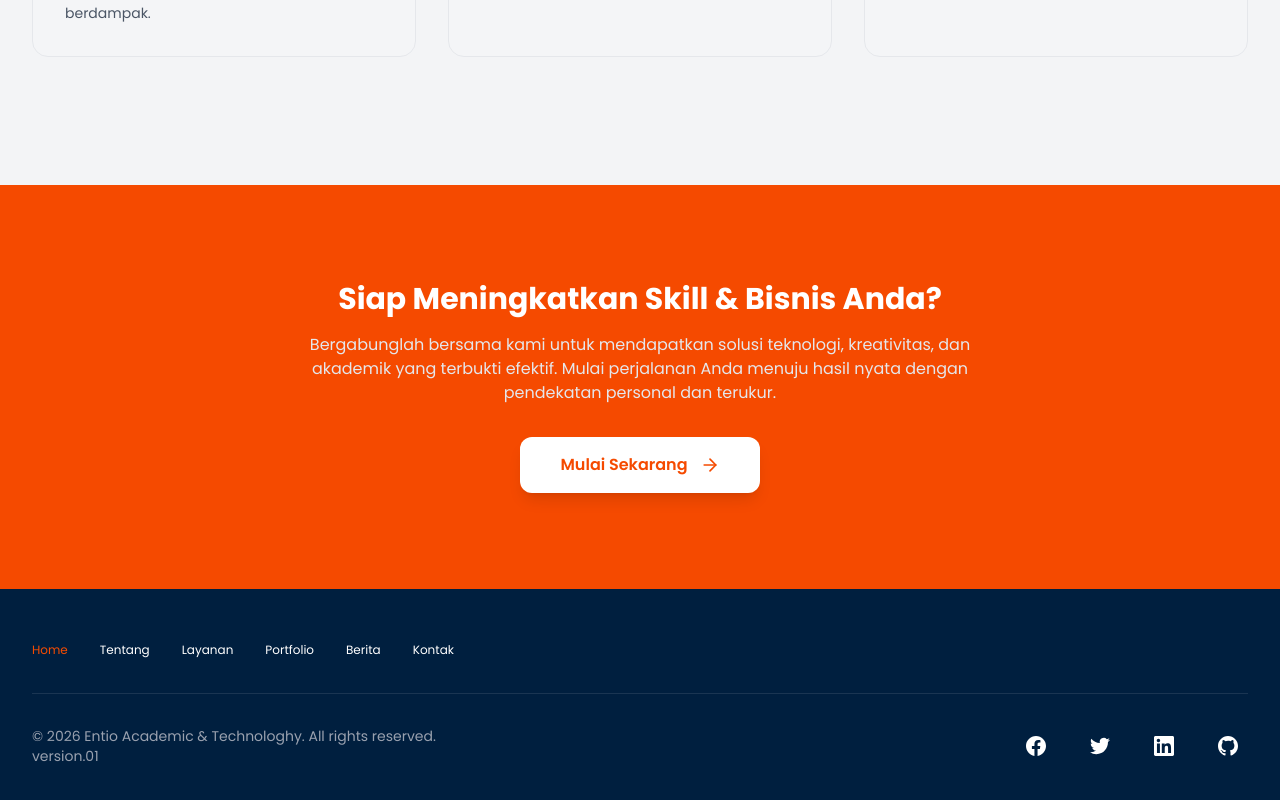
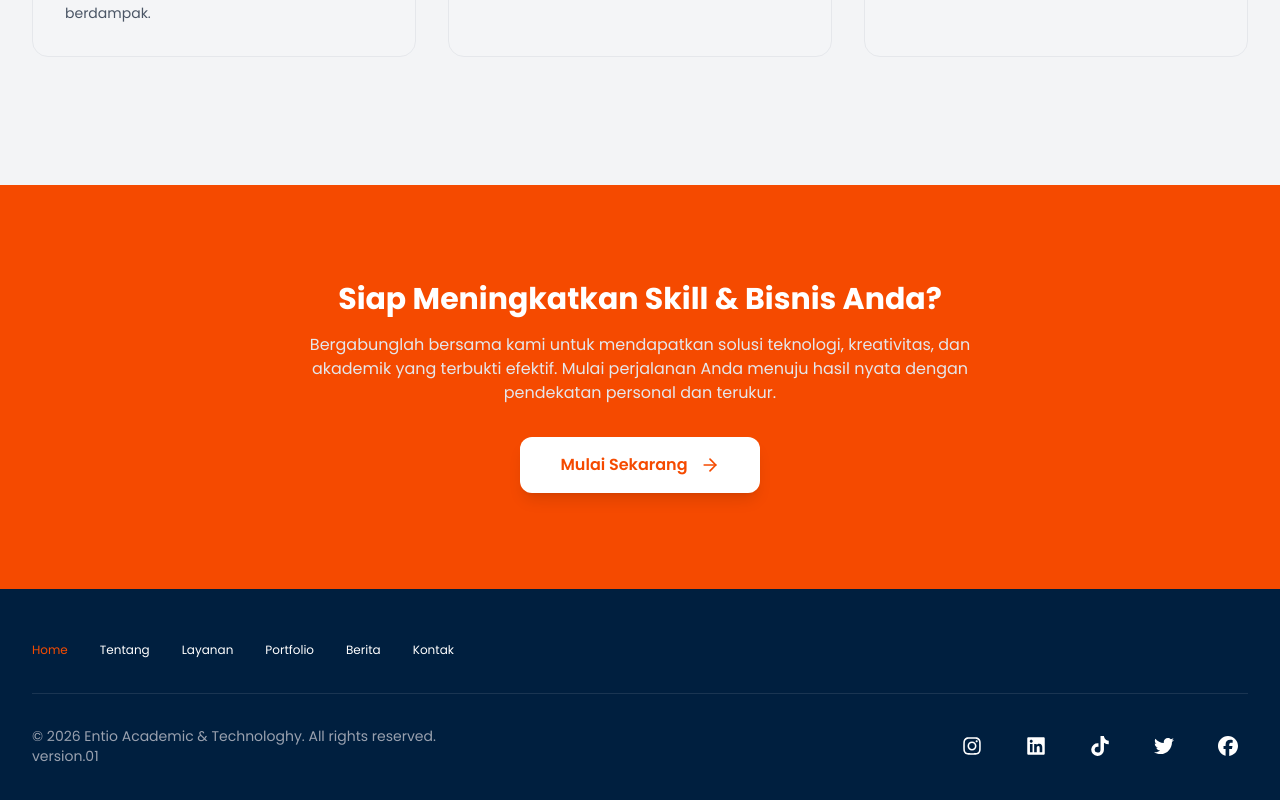
Before and after one commit to arishanzo/webcompany_fe, a Next.js app: page / in a window 1280 px wide. Shown: the part 1819-2619 px from the top of the page. Built offline with nearby package versions, Linux system fonts and the light colour scheme.

Commit message:
Enhance Contact and Services components with improved layout, translations, and social media integration; update InfoItem to accept React nodes for icons; add new services and features to servicesList; include react-icons for better icon representation.

```diff
--- a/app/(landing)/contact/infoItem.tsx
+++ b/app/(landing)/contact/infoItem.tsx
@@ -1,7 +1,7 @@
 
 
 type InfoItemProps = {
-  icon: string;   // tipe untuk icon dari lucide-react
+  icon: React.ReactNode;   // tipe untuk icon dari lucide-react
   title: string;
   value: string;
 };
--- a/app/components/layouts/footer.tsx
+++ b/app/components/layouts/footer.tsx
@@ -4,6 +4,7 @@ import Link from 'next/link';
 import { usePathname } from 'next/navigation';
 import { useState } from 'react';
 import { useLanguage } from '../../context/LanguageContext';
+import { FaFacebook, FaInstagram, FaLinkedin, FaTiktok, FaTwitter } from 'react-icons/fa6';
 
 const Footer = () => {
       const pathname = usePathname();
@@ -63,25 +64,20 @@ const Footer = () => {
                         © 2026 Entio Academic & Technologhy. <span className='text-gray-400'>All rights reserved.</span><br/> version.01
                     </p>
                     <div className="flex gap-6 text-sm">
-                         <Link href="#" className="w-10 h-10  hover:bg-white/20  flex items-center justify-center transition-all hover:scale-110">
-                                <svg className="w-5 h-5" fill="currentColor" viewBox="0 0 24 24">
-                                    <path d="M24 12.073c0-6.627-5.373-12-12-12s-12 5.373-12 12c0 5.99 4.388 10.954 10.125 11.854v-8.385H7.078v-3.47h3.047V9.43c0-3.007 1.792-4.669 4.533-4.669 1.312 0 2.686.235 2.686.235v2.953H15.83c-1.491 0-1.956.925-1.956 1.874v2.25h3.328l-.532 3.47h-2.796v8.385C19.612 23.027 24 18.062 24 12.073z"/>
-                                </svg>
+                         <Link href="https://www.instagram.com/eintio.id?igsh=NWQxZDVkZnF2bnRu" className="w-10 h-10  hover:bg-white/20  flex items-center justify-center transition-all hover:scale-110">
+                               <FaInstagram className='h-5 w-5'/>
                             </Link>
-                            <Link href="#" className="w-10 h-10  hover:bg-white/20  flex items-center justify-center transition-all hover:scale-110">
-                                <svg className="w-5 h-5" fill="currentColor" viewBox="0 0 24 24">
-                                    <path d="M23.953 4.57a10 10 0 01-2.825.775 4.958 4.958 0 002.163-2.723c-.951.555-2.005.959-3.127 1.184a4.92 4.92 0 00-8.384 4.482C7.69 8.095 4.067 6.13 1.64 3.162a4.822 4.822 0 00-.666 2.475c0 1.71.87 3.213 2.188 4.096a4.904 4.904 0 01-2.228-.616v.06a4.923 4.923 0 003.946 4.827 4.996 4.996 0 01-2.212.085 4.936 4.936 0 004.604 3.417 9.867 9.867 0 01-6.102 2.105c-.39 0-.779-.023-1.17-.067a13.995 13.995 0 007.557 2.209c9.053 0 13.998-7.496 13.998-13.985 0-.21 0-.42-.015-.63A9.935 9.935 0 0024 4.59z"/>
-                                </svg>
+                            <Link href="https://www.linkedin.com/in/pt-eintio-id-533224391" className="w-10 h-10  hover:bg-white/20  flex items-center justify-center transition-all hover:scale-110">
+                                <FaLinkedin className='h-5 w-5' />
                             </Link>
-                            <Link href="#" className="w-10 h-10 hover:bg-white/20  flex items-center justify-center transition-all hover:scale-110">
-                                <svg className="w-5 h-5" fill="currentColor" viewBox="0 0 24 24">
-                                    <path d="M20.447 20.452h-3.554v-5.569c0-1.328-.027-3.037-1.852-3.037-1.853 0-2.136 1.445-2.136 2.939v5.667H9.351V9h3.414v1.561h.046c.477-.9 1.637-1.85 3.37-1.85 3.601 0 4.267 2.37 4.267 5.455v6.286zM5.337 7.433c-1.144 0-2.063-.926-2.063-2.065 0-1.138.92-2.063 2.063-2.063 1.14 0 2.064.925 2.064 2.063 0 1.139-.925 2.065-2.064 2.065zm1.782 13.019H3.555V9h3.564v11.452zM22.225 0H1.771C.792 0 0 .774 0 1.729v20.542C0 23.227.792 24 1.771 24h20.451C23.2 24 24 23.227 24 22.271V1.729C24 .774 23.2 0 22.222 0h.003z"/>
-                                </svg>
+                            <Link href="https://www.tiktok.com/@eintio.edu.tech?_r=1&_t=ZS-92z0zub8ofF" className="w-10 h-10 hover:bg-white/20  flex items-center justify-center transition-all hover:scale-110">
+                               <FaTiktok className='h-5 w-5' />
                             </Link>
-                            <Link href="#" className="w-10 h-10  hover:bg-white/20 flex items-center justify-center transition-all hover:scale-110">
-                                <svg className="w-5 h-5" fill="currentColor" viewBox="0 0 24 24">
-                                    <path d="M12 0C5.374 0 0 5.373 0 12c0 5.302 3.438 9.8 8.207 11.387.599.111.793-.261.793-.577v-2.234c-3.338.726-4.033-1.416-4.033-1.416-.546-1.387-1.333-1.756-1.333-1.756-1.089-.745.083-.729.083-.729 1.205.084 1.839 1.237 1.839 1.237 1.07 1.834 2.807 1.304 3.492.997.107-.775.418-1.305.762-1.604-2.665-.305-5.467-1.334-5.467-5.931 0-1.311.469-2.381 1.236-3.221-.124-.303-.535-1.524.117-3.176 0 0 1.008-.322 3.301 1.23A11.509 11.509 0 0112 5.803c1.02.005 2.047.138 3.006.404 2.291-1.552 3.297-1.23 3.297-1.23.653 1.653.242 2.874.118 3.176.77.84 1.235 1.911 1.235 3.221 0 4.609-2.807 5.624-5.479 5.921.43.372.823 1.102.823 2.222v3.293c0 .319.192.694.801.576C20.566 21.797 24 17.3 24 12c0-6.627-5.373-12-12-12z"/>
-                                </svg>
+                            <Link href="https://x.com/EintioTech" className="w-10 h-10  hover:bg-white/20 flex items-center justify-center transition-all hover:scale-110">
+                               <FaTwitter className='h-5 w-5' />
+                            </Link>
+                             <Link href="https://www.facebook.com/profile.php?id=61583125063405" className="w-10 h-10  hover:bg-white/20 flex items-center justify-center transition-all hover:scale-110">
+                               <FaFacebook className='h-5 w-5' />
                             </Link>
                     </div>
                 </div>
--- a/app/lib/layananCards.ts
+++ b/app/lib/layananCards.ts
@@ -1,33 +1,34 @@
 
 const akademiCards = [
   {
-    type: "image",
-    img: "https://images.unsplash.com/photo-1522202176988-66273c2fd55f?q=80&w=800",
+    icon: "Monitor",
+    bg: "from-blue-600 to-blue-800",
     badge: "POPULER",
-    title: "Bootcamp Full-Stack",
-    desc: "Pelatihan 12 minggu intensif menguasai MERN.",
-    btn: "Daftar Sekarang",
+    title: "Mengajar Teknologi Informasi",
+    desc: "Pengajaran mata kuliah Teknologi Informasi secara profesional dan terstruktur.",
+    btn: "Hubungi Kami",
   },
   {
-    type: "image",
-    img: "https://images.unsplash.com/photo-1518770660439-4636190af475?q=80&w=800",
-    title: "Workshop Spesialis",
-    desc: "Sesi singkat mendalam tentang React, Docker, dll.",
-    btn: "Daftar Sekarang",
+    icon: "BarChart2",
+    bg: "from-purple-600 to-purple-800",
+    title: "Sistem Informasi & Bisnis Digital",
+    desc: "Pengajaran Sistem Informasi dan transformasi bisnis di era digital.",
+    btn: "Hubungi Kami",
   },
   {
-    type: "image",
-    img: "https://images.unsplash.com/photo-1516321318423-f06f85e504b3?q=80&w=800",
-    title: "UI/UX Intensive",
-    desc: "Kuasai Figma dan prinsip desain produk digital modern.",
-    btn: "Daftar Sekarang",
+    icon: "Code2",
+    bg: "from-orange-500 to-orange-700",
+    badge: "CODING",
+    title: "Kelas Pemrograman",
+    desc: "Mengajar kelas coding dari dasar hingga tingkat lanjut untuk berbagai kalangan.",
+    btn: "Hubungi Kami",
   },
   {
-    type: "image",
-    img: "https://images.unsplash.com/photo-1555949963-ff9fe0c870eb?q=80&w=800",
-    title: "DevOps & Cloud",
-    desc: "Pelajari CI/CD, Docker, Kubernetes, dan AWS dari nol.",
-    btn: "Daftar Sekarang",
+    icon: "BookOpen",
+    bg: "from-green-600 to-green-800",
+    title: "Pendampingan Jurnal Ilmiah",
+    desc: "Pendampingan penulisan artikel untuk jurnal ilmiah terindeks nasional dan internasional.",
+    btn: "Hubungi Kami",
   },
 ];
 
--- a/app/lib/servicesList.ts
+++ b/app/lib/servicesList.ts
@@ -17,7 +17,7 @@ const serviceList = [
     border: "border-purple-100",
     titleKey: "Aplikasi Mobile",
     descKey: "Mengembangkan aplikasi mobile yang inovatif dan pengalaman pengguna yang luar biasa.",
-    features: ["Android & iOS Native", "React Native / Flutter", "UI/UX Mobile Design", "App Store Deployment"],
+    features: ["Android & iOS Native", "React Native / Flutter", "UI/UX Mobile Design","Web Based Mobile"],
   },
   {
     icon: GraduationCap,
@@ -26,7 +26,7 @@ const serviceList = [
     border: "border-orange-100",
     titleKey: "Pendidikan & Pelatihan",
     descKey: "Menyediakan program pelatihan dan pendidikan untuk meningkatkan kemampuan teknologi informasi.",
-    features: ["Mengajar di bidang Teknologi Informasi", "Sistem Informasi dan Bisnis Digital",  "Mengajar Kelas Pemrograman (Coding Classes)", "Pendampingan dalam Penulisan Artikel untuk Jurnal Ilmiah"],
+    features: ["Mengajar di bidang TI", "Sistem Informasi dan Bisnis Digital",  "Mengajar Kelas Pemrograman (Coding Classes)", "Pendampingan dalam Penulisan Artikel untuk Jurnal Ilmiah"],
   },
 ];
 
--- a/package.json
+++ b/package.json
@@ -14,6 +14,7 @@
     "next": "16.2.4",
     "react": "19.2.4",
     "react-dom": "19.2.4",
+    "react-icons": "^5.6.0",
     "react-toastify": "^11.1.0"
   },
   "devDependencies": {
```
Also changed, not shown: app/(landing)/contact/page.tsx (+35 -25 lines), app/(landing)/layanan/page.tsx (+26 -21 lines), 1 other file (tests, documents, lock files or other folders).
